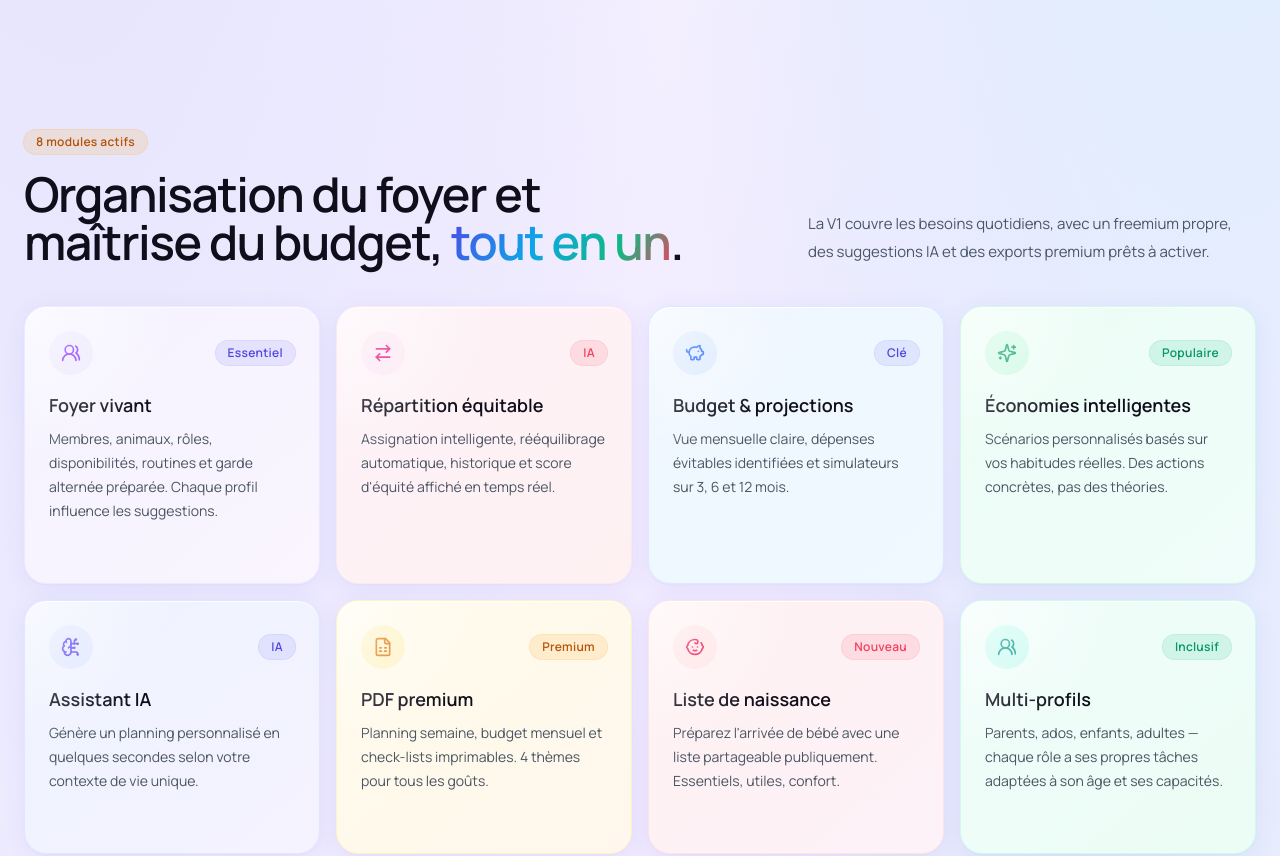
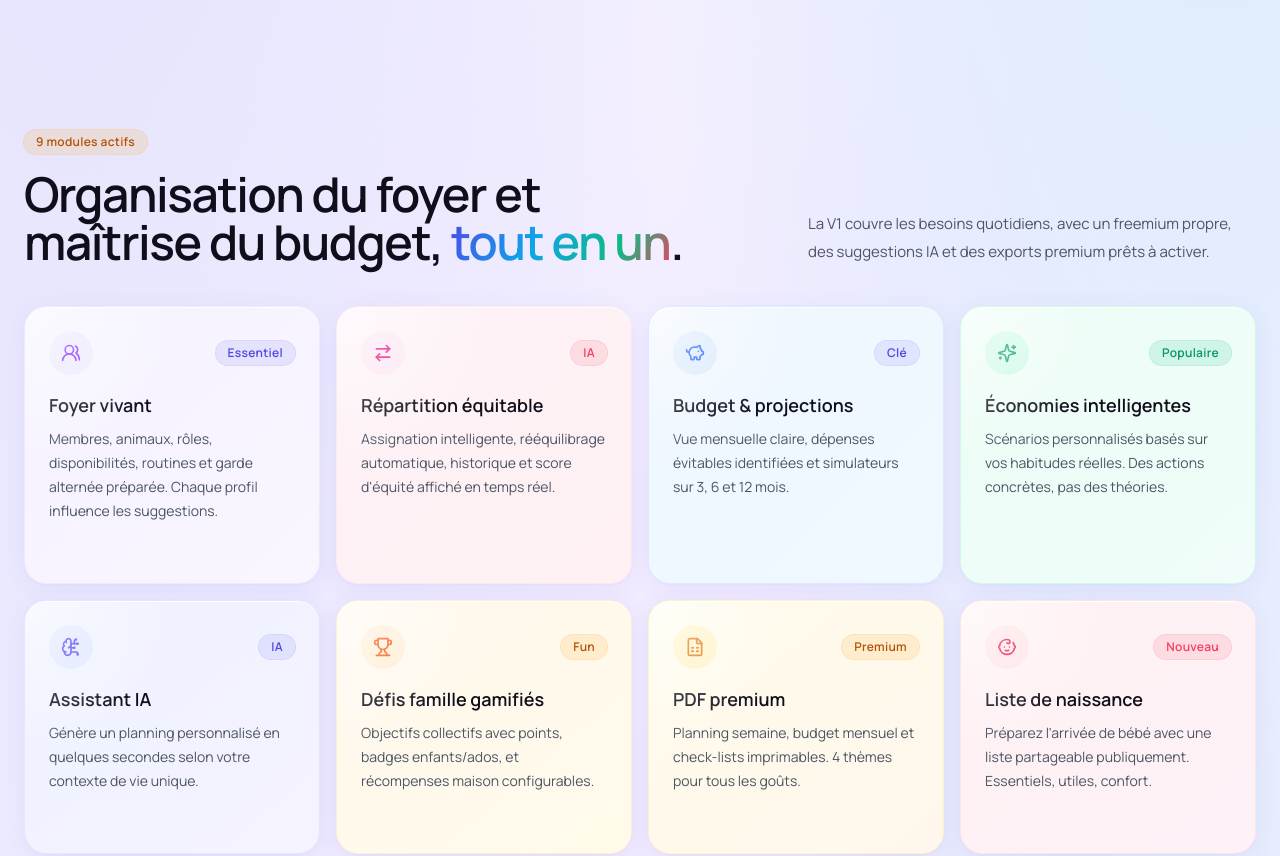
Before and after one commit to ryaaan42/familyflow, a Next.js app in the folder apps/web/: page / in a window 1280 px wide. Shown: the part 2000-2856 px from the top of the page. Built offline with nearby package versions, Linux system fonts and the light colour scheme.

Commit message:
feat(web): ajouter le module Défis famille gamifiés

```diff
--- a/apps/web/src/components/marketing/modules-section.tsx
+++ b/apps/web/src/components/marketing/modules-section.tsx
@@ -6,6 +6,7 @@ import {
   BrainCircuit,
   FileSpreadsheet,
   PiggyBank,
+  Trophy,
   Sparkles,
   UsersRound
 } from "lucide-react";
@@ -85,6 +86,20 @@ const modules = [
     href: "/app/assistant"
   },
   {
+    icon: Trophy,
+    emoji: "🏆",
+    title: "Défis famille gamifiés",
+    description:
+      "Objectifs collectifs avec points, badges enfants/ados, et récompenses maison configurables.",
+    color: "text-orange-600",
+    bg: "bg-orange-100",
+    gradient: "from-orange-50 to-amber-50",
+    border: "border-orange-100",
+    badge: "Fun",
+    badgeVariant: "yellow" as const,
+    href: "/app/goals"
+  },
+  {
     icon: FileSpreadsheet,
     emoji: "🖨️",
     title: "PDF premium",
@@ -133,7 +148,7 @@ export function ModulesSection() {
     <section id="modules" className="space-y-10 py-10 md:py-16">
       <div className="flex flex-col justify-between gap-6 md:flex-row md:items-end">
         <div className="max-w-2xl space-y-4">
-          <Badge variant="yellow">8 modules actifs</Badge>
+          <Badge variant="yellow">9 modules actifs</Badge>
           <h2 className="text-3xl font-semibold tracking-[-0.03em] md:text-5xl">
             Organisation du foyer et maîtrise du budget,{" "}
             <span className="text-gradient">tout en un</span>.
```
